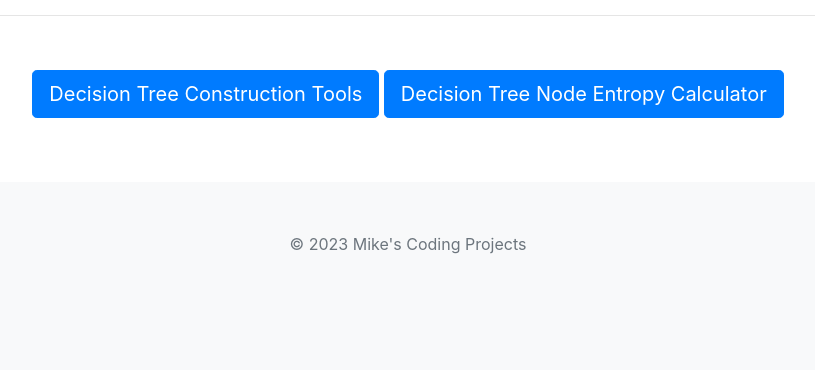
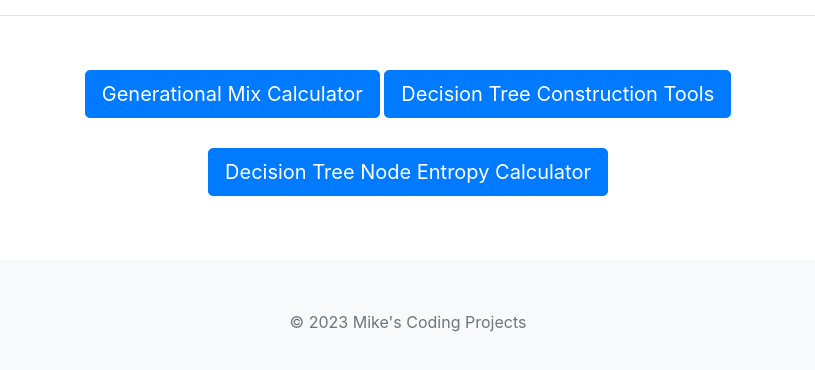
Before and after one commit to mike-coding/mike-coding.github.io, a plain HTML site: page index.html in a window 1280 px wide. Shown: the part 190-560 px from the top of the page, without its empty margins (232-1047 px from the left). Drawn offline with nearby package versions, Linux system fonts and the light colour scheme.

Commit message:
Update index.html

```diff
--- a/index.html
+++ b/index.html
@@ -29,6 +29,7 @@
     <div class="jumbotron text-center">
         <h1 class="display-4">Mike's Web Projects</h1>
         <hr class="my-4">
+        <a class="btn btn-primary btn-lg project-link" href="genertational-mix-calculator.html" role="button">Generational Mix Calculator</a>
         <a class="btn btn-primary btn-lg project-link" href="decision-tree-construction-tools.html" role="button">Decision Tree Construction Tools</a>
         <a class="btn btn-primary btn-lg project-link" href="node-entropy-calculator.html" role="button">Decision Tree Node Entropy Calculator</a>
     </div>
```
